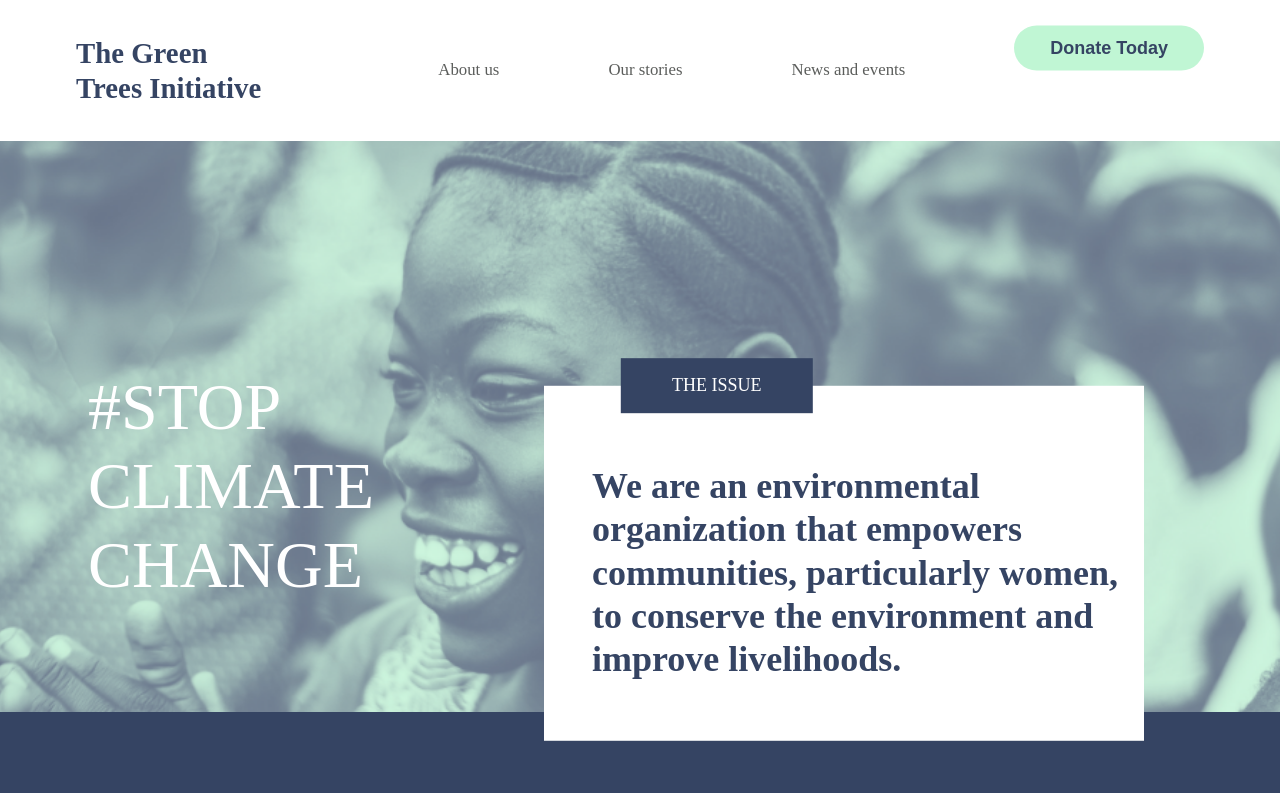
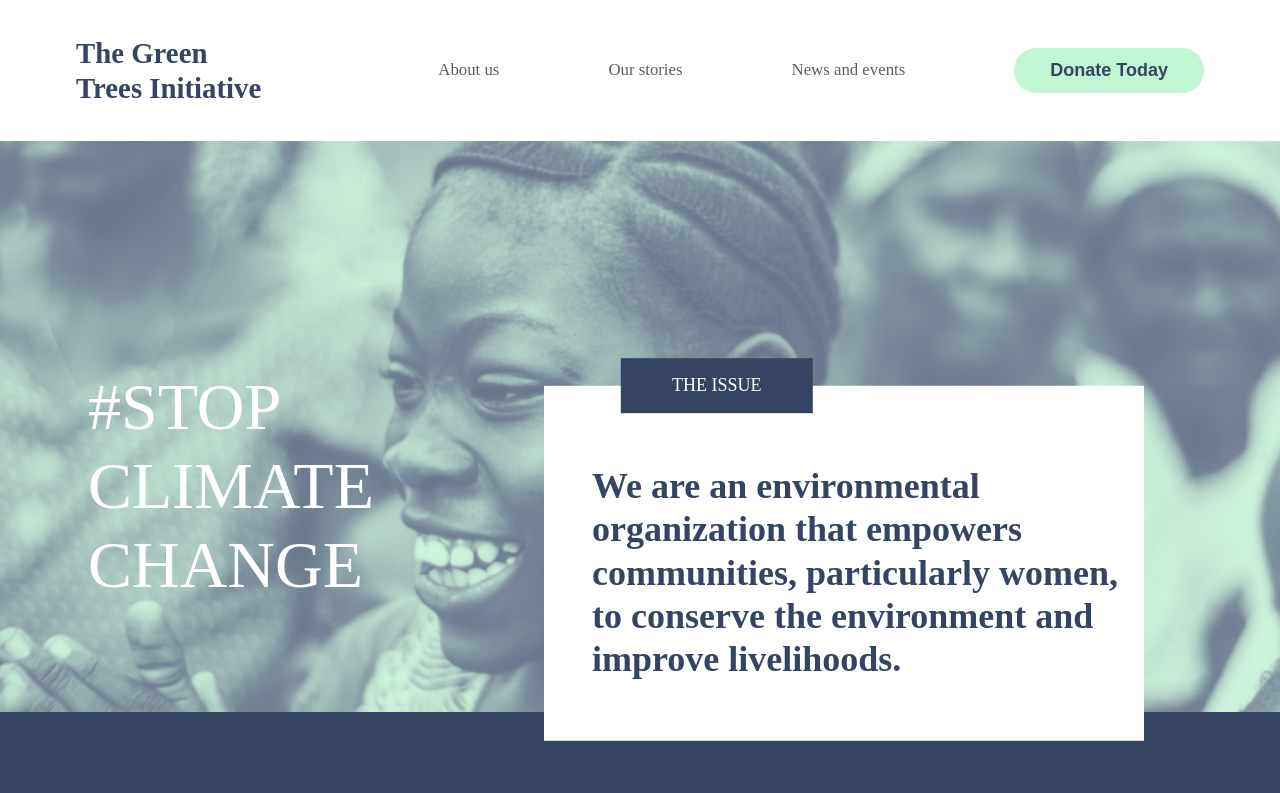
Before and after one commit to Purshottampatidar/non-profit-about-us-page, a plain HTML site: page index.html in a window 1280 px wide. Shown: the top 793 px of the page. Drawn offline with Linux system fonts and the light colour scheme.

Commit message:
changes are made in donate button

```diff
--- a/about-us.css
+++ b/about-us.css
@@ -613,7 +613,11 @@
                 }
             }
         }
+        .btn-donate{
+            transform: translateY(0%);
+        }
     }
+
     /* -------------------------hero container----------------------------------- */
     .hero-container{
           flex-direction:row;
```
